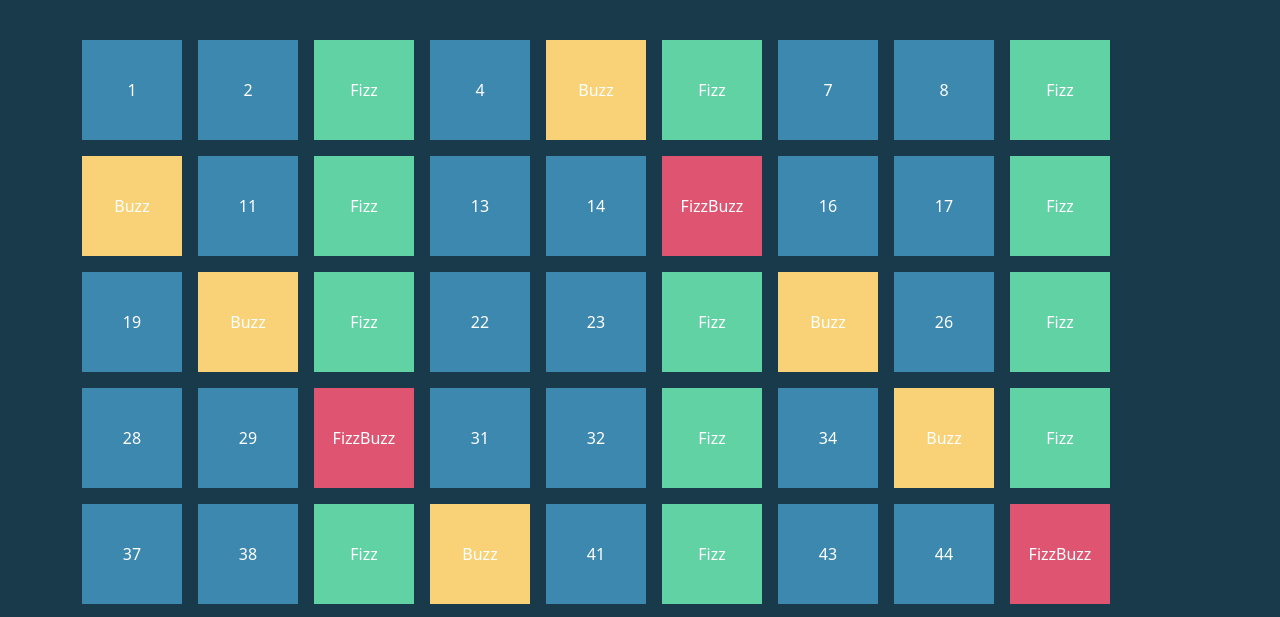
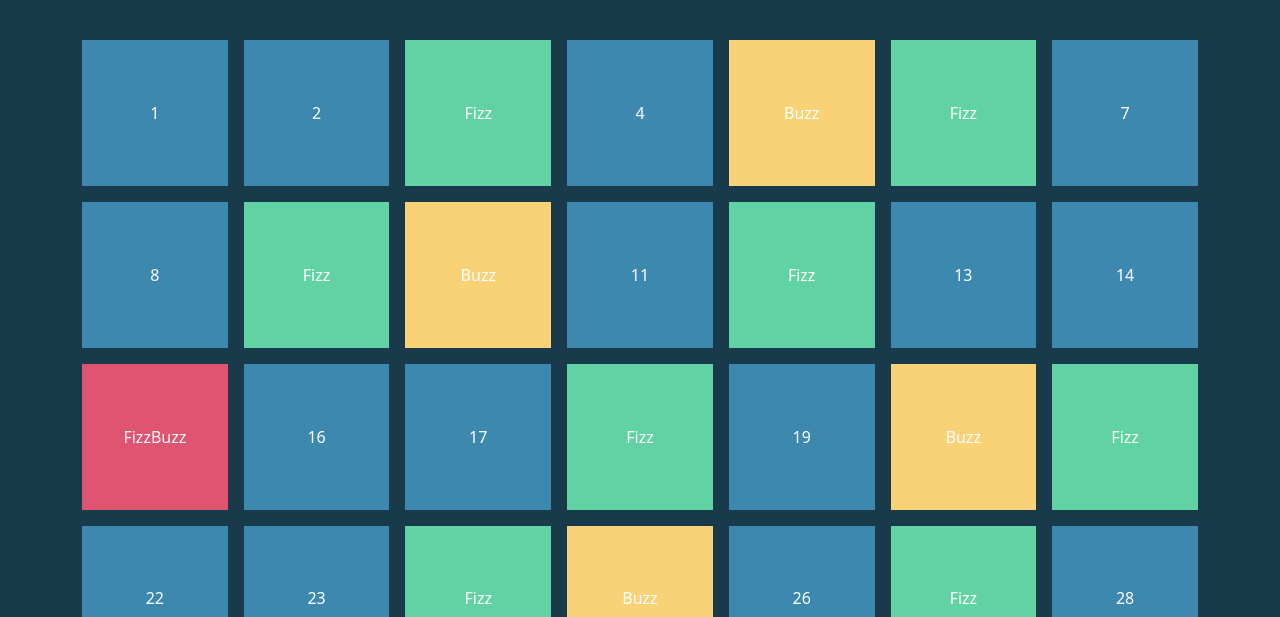
Before and after one commit to SirAlyon/js-fizzbuzzdom, a plain HTML site: page index.html in a window 1280 px wide. Shown: the part 94-711 px from the top of the page. Drawn offline with nearby package versions, Linux system fonts and the light colour scheme.

Commit message:
Final Commit

```diff
--- a/assets/css/style.css
+++ b/assets/css/style.css
@@ -3,7 +3,7 @@ body{
 }
 
 .square{
-    width: 100px;
+    width: calc((100% - 6rem) / 7);
     aspect-ratio: 1 / 1;
     background-color: rgba(61, 136, 174, 1);
     color: white;
```
Also changed, not shown: assets/js/main.js (+0 -13 lines).
